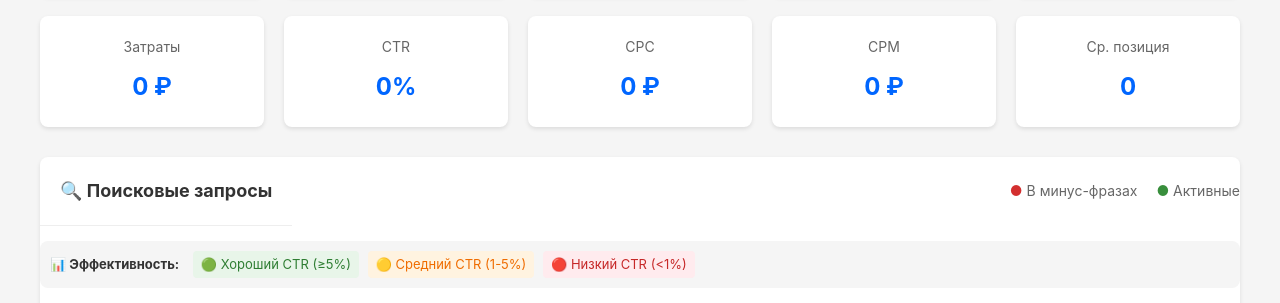
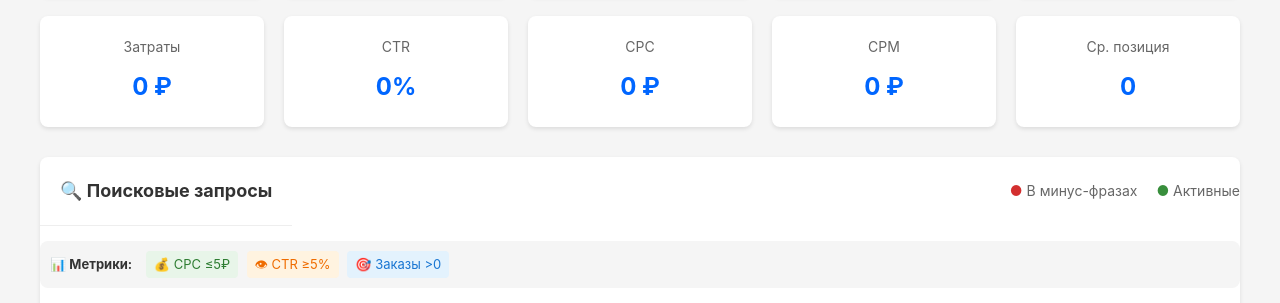
Before and after one commit to grackhack/FastAPiPromotion, a Python web app: template wb_promotion_app/templates/stats-campaign.html in a window 1280 px wide. Shown: the part 482-785 px from the top of the page. Run offline with Jinja, Linux system fonts and the light colour scheme; the template is opened without the code that fills it, so the values that code supplies are empty.

Commit message:
feat: добавить комплексные метрики (CPC, CTR, Заказы)

```diff
--- a/wb_promotion_app/templates/stats-campaign.html
+++ b/wb_promotion_app/templates/stats-campaign.html
@@ -247,10 +247,10 @@
                     </div>
                 </div>
                 <div style="margin-bottom: 15px; padding: 10px; background: #f5f5f5; border-radius: 8px; font-size: 13px;">
-                    <strong>📊 Эффективность:</strong>
-                    <span style="display: inline-block; margin-left: 10px; padding: 3px 8px; background: #e8f5e9; color: #2e7d32; border-radius: 4px;">🟢 Хороший CTR (≥5%)</span>
-                    <span style="display: inline-block; margin-left: 5px; padding: 3px 8px; background: #fff3e0; color: #ef6c00; border-radius: 4px;">🟡 Средний CTR (1-5%)</span>
-                    <span style="display: inline-block; margin-left: 5px; padding: 3px 8px; background: #ffebee; color: #c62828; border-radius: 4px;">🔴 Низкий CTR (<1%)</span>
+                    <strong>📊 Метрики:</strong>
+                    <span style="display: inline-block; margin-left: 10px; padding: 3px 8px; background: #e8f5e9; color: #2e7d32; border-radius: 4px;">💰 CPC ≤5₽</span>
+                    <span style="display: inline-block; margin-left: 5px; padding: 3px 8px; background: #fff3e0; color: #ef6c00; border-radius: 4px;">👁 CTR ≥5%</span>
+                    <span style="display: inline-block; margin-left: 5px; padding: 3px 8px; background: #e3f2fd; color: #1976d2; border-radius: 4px;">🎯 Заказы >0</span>
                 </div>
                 <table class="stats-table">
                     <thead>
@@ -273,21 +273,47 @@
                         {% for item in stats.days %}
                         {% set is_minus = item.query in minus_phrases %}
 
-                        {# Расчёт CTR #}
+                        {# Расчёт метрик #}
                         {% set ctr_val = item.ctr if item.ctr else 0 %}
+                        {% set cpc_val = item.cpc if item.cpc else 0 %}
+                        {% set has_orders = item.orders and item.orders > 0 %}
 
-                        {# Определение цвета по CTR #}
+                        {# Оценка CPC #}
+                        {% if cpc_val <= 5 %}
+                            {% set cpc_good = true %}
+                        {% else %}
+                            {% set cpc_good = false %}
+                        {% endif %}
+
+                        {# Оценка CTR #}
                         {% if ctr_val >= 5 %}
+                            {% set ctr_good = true %}
+                        {% else %}
+                            {% set ctr_good = false %}
+                        {% endif %}
+
+                        {# Комплексная оценка #}
+                        {% set good_count = 0 %}
+                        {% if cpc_good %}{% set good_count = good_count + 1 %}{% endif %}
+                        {% if ctr_good %}{% set good_count = good_count + 1 %}{% endif %}
+                        {% if has_orders %}{% set good_count = good_count + 1 %}{% endif %}
+
+                        {# Определение цвета #}
+                        {% if good_count >= 3 %}
                             {% set eff_color = '#e8f5e9' %}
-                            {% set eff_label = '🟢 Хороший' %}
+                            {% set eff_label = '✅ Отлично' %}
                             {% set eff_text = '#2e7d32' %}
-                        {% elif ctr_val >= 1 %}
+                        {% elif good_count >= 2 %}
+                            {% set eff_color = '#f1f8e9' %}
+                            {% set eff_label = '👍 Хорошо' %}
+                            {% set eff_text = '#558b2f' %}
+                        {% elif good_count >= 1 %}
                             {% set eff_color = '#fff3e0' %}
-                            {% set eff_label = '🟡 Средний' %}
+                            {% set eff_label = '⚠️ Средне' %}
                             {% set eff_text = '#ef6c00' %}
                         {% else %}
                             {% set eff_color = '#ffebee' %}
-                            {% set eff_label = '🔴 Низкий' %}
+                            {% set eff_label = '❌ Плохо' %}
                             {% set eff_text = '#c62828' %}
                         {% endif %}
 
@@ -299,7 +325,7 @@
                                 {% if is_minus %}
                                 <span style="color: #d32f2f; font-size: 12px; margin-left: 5px;">🚫 В минусах</span>
                                 {% endif %}
-                                <span style="font-size: 11px; color: {{ eff_text }}; margin-left: 8px; padding: 2px 6px; background: {{ eff_color }}; border-radius: 4px;">{{ eff_label }}</span>
+                                <span style="font-size: 11px; color: {{ eff_text }}; margin-left: 8px; padding: 2px 6px; background: {{ eff_color }}; border-radius: 4px; border: 1px solid {{ eff_text }};">{{ eff_label }}</span>
                             </td>
                             <td class="number">{{ "{:,}".format(item.views) if item.views else '—' }}</td>
                             <td class="number">{{ "{:,}".format(item.clicks) if item.clicks else '—' }}</td>
```
